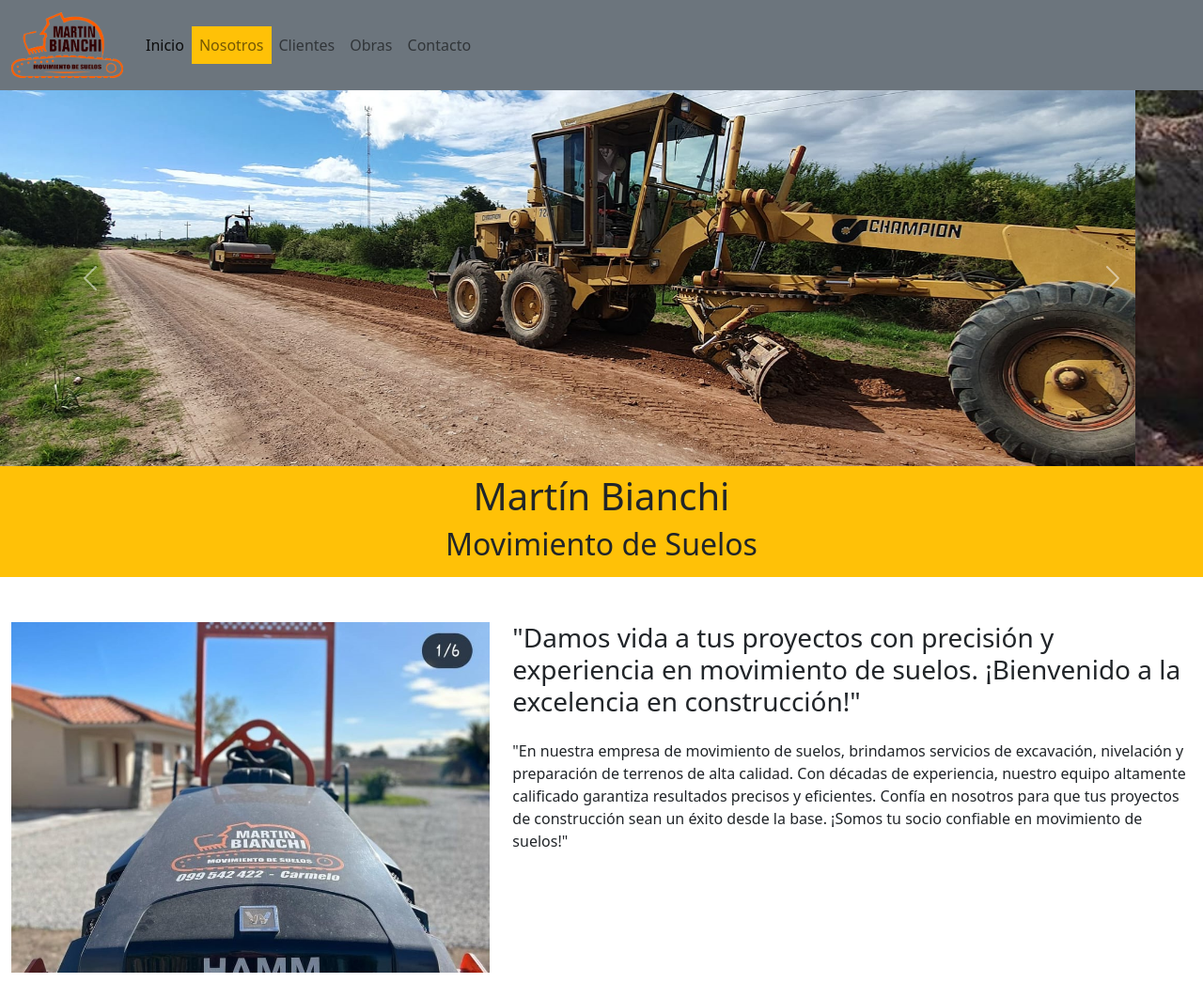
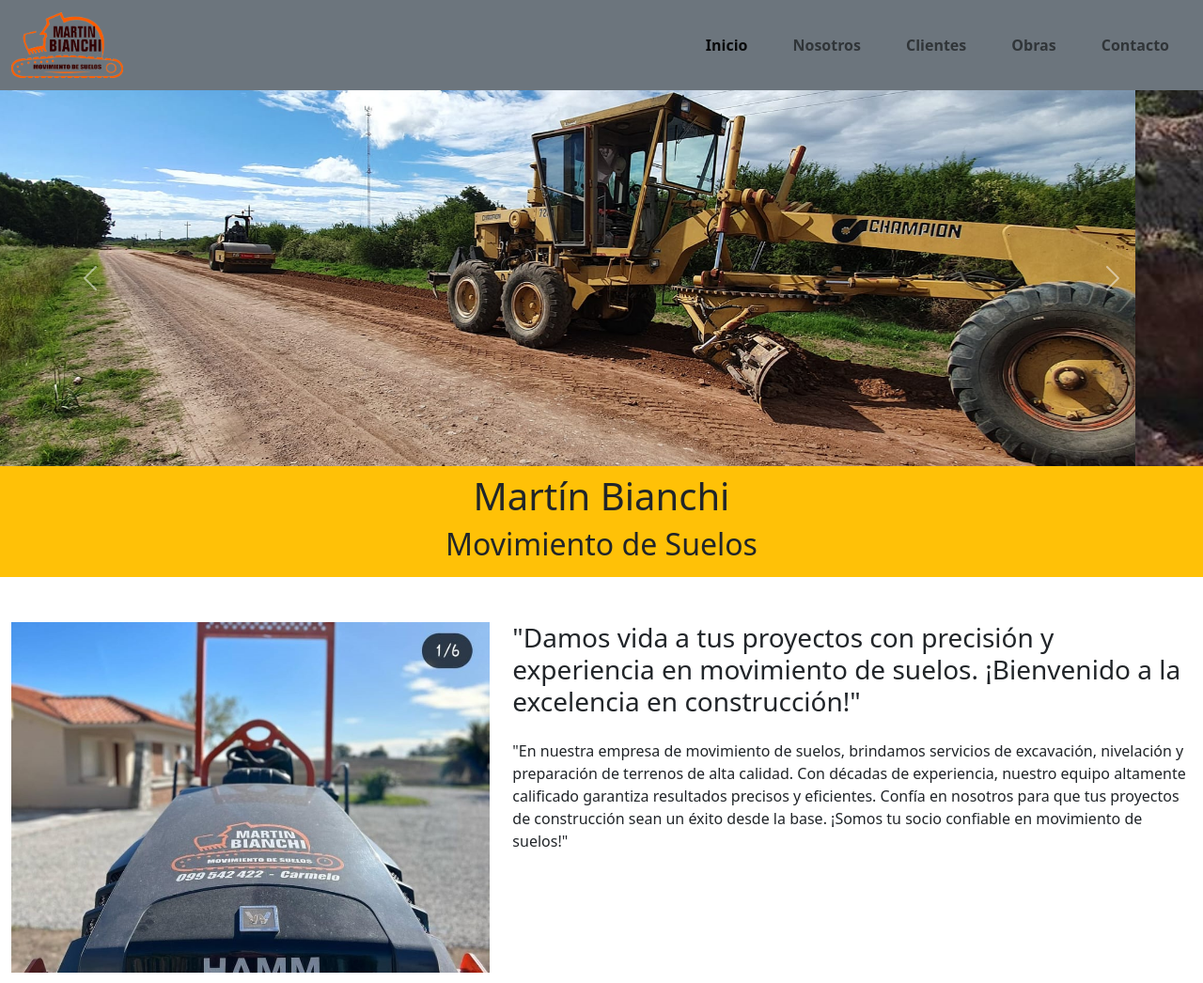
Before and after one commit to german-sarachu/SuelosBS, a plain HTML site: page index.html in a window 1280 px wide. Shown: the top 1046 px of the page at 94% size. Drawn offline with nearby package versions, Linux system fonts and the light colour scheme.

Commit message:
navbar alineacioin y estilos

```diff
--- a/index.html
+++ b/index.html
@@ -36,23 +36,23 @@
             <span class="navbar-toggler-icon"></span>
           </button>
           <div class="collapse navbar-collapse" id="navbarNav">
-            <ul class="navbar-nav">
+            <ul class="navbar-nav ms-auto lista">
               <li class="nav-item">
-                <a class="nav-link active" aria-current="page" href="#"
+                <a class="nav-link active mx-2 px-3 fw-bold" aria-current="page" href="#"
                   >Inicio</a
                 >
               </li>
               <li class="nav-item">
-                <a class="nav-link bg-warning" href="#">Nosotros</a>
+                <a class="nav-link mx-2 px-3 fw-bold" href="#">Nosotros</a>
               </li>
               <li class="nav-item">
-                <a class="nav-link" href="#">Clientes</a>
+                <a class="nav-link mx-2 px-3 fw-bold" href="#">Clientes</a>
               </li>
               <li class="nav-item">
-                <a class="nav-link" href="#">Obras</a>
+                <a class="nav-link mx-2 px-3 fw-bold" href="#">Obras</a>
               </li>
               <li class="nav-item">
-                <a class="nav-link" href="#">Contacto</a>
+                <a class="nav-link mx-2 px-3 fw-bold" href="#">Contacto</a>
               </li>
             </ul>
           </div>
--- a/styles/style.css
+++ b/styles/style.css
@@ -1,6 +1,11 @@
 .header-logo {
   max-height: 70px;
+  transition: 0.4s;
 }
+.header-logo:hover {
+  transform: scale(1.1);
+}
+
 .carousel-inner img {
   height: 50vh;
   object-fit: cover;
@@ -68,3 +73,7 @@
     grid-row-start: span 1;
   }
 }
+
+.lista li:hover {
+  background-color: rgb(255 221 21);
+}
```
